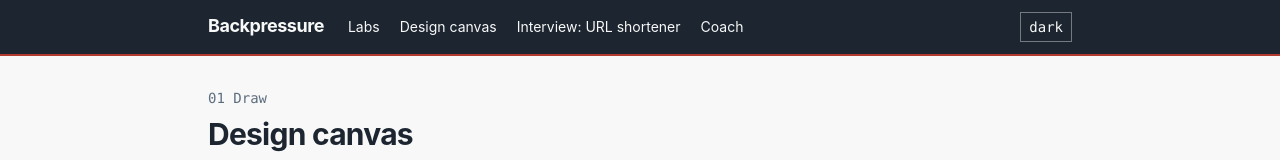
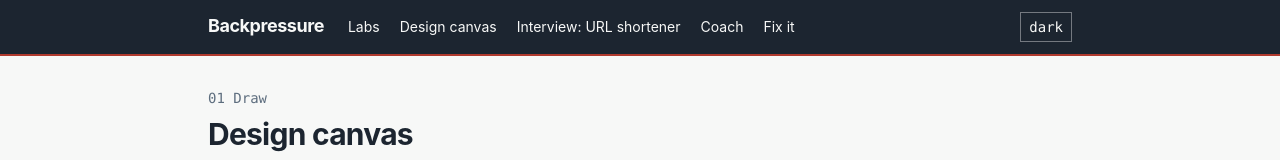
Before and after one commit to electron224/backpressure, a Next.js app in the folder apps/web/: page /design in a window 1280 px wide. Shown: the top 160 px of the page. Built offline with nearby package versions, Linux system fonts and the light colour scheme.

Commit message:
feat(nav): fixits entry points

```diff
--- a/apps/web/app/layout.tsx
+++ b/apps/web/app/layout.tsx
@@ -22,6 +22,7 @@ export default function RootLayout({ children }: { children: ReactNode }): JSX.E
               <Link href="/design">Design canvas</Link>
               <Link href="/problems/design-url-shortener">Interview: URL shortener</Link>
               <Link href="/coach">Coach</Link>
+              <Link href="/fixits">Fix it</Link>
             </nav>
             <span className="ml-auto">
               <ThemeToggle />
--- a/apps/web/app/page.tsx
+++ b/apps/web/app/page.tsx
@@ -33,6 +33,10 @@ export default function Home(): JSX.Element {
         <Link href="/problems/design-url-shortener" className="hover:text-ember">
           take the URL shortener interview
         </Link>
+        , repair a{" "}
+        <Link href="/fixits" className="hover:text-ember">
+          broken architecture
+        </Link>
         , or check your <Link href="/progress" className="hover:text-ember">progress</Link>.
       </p>
     </main>
```
